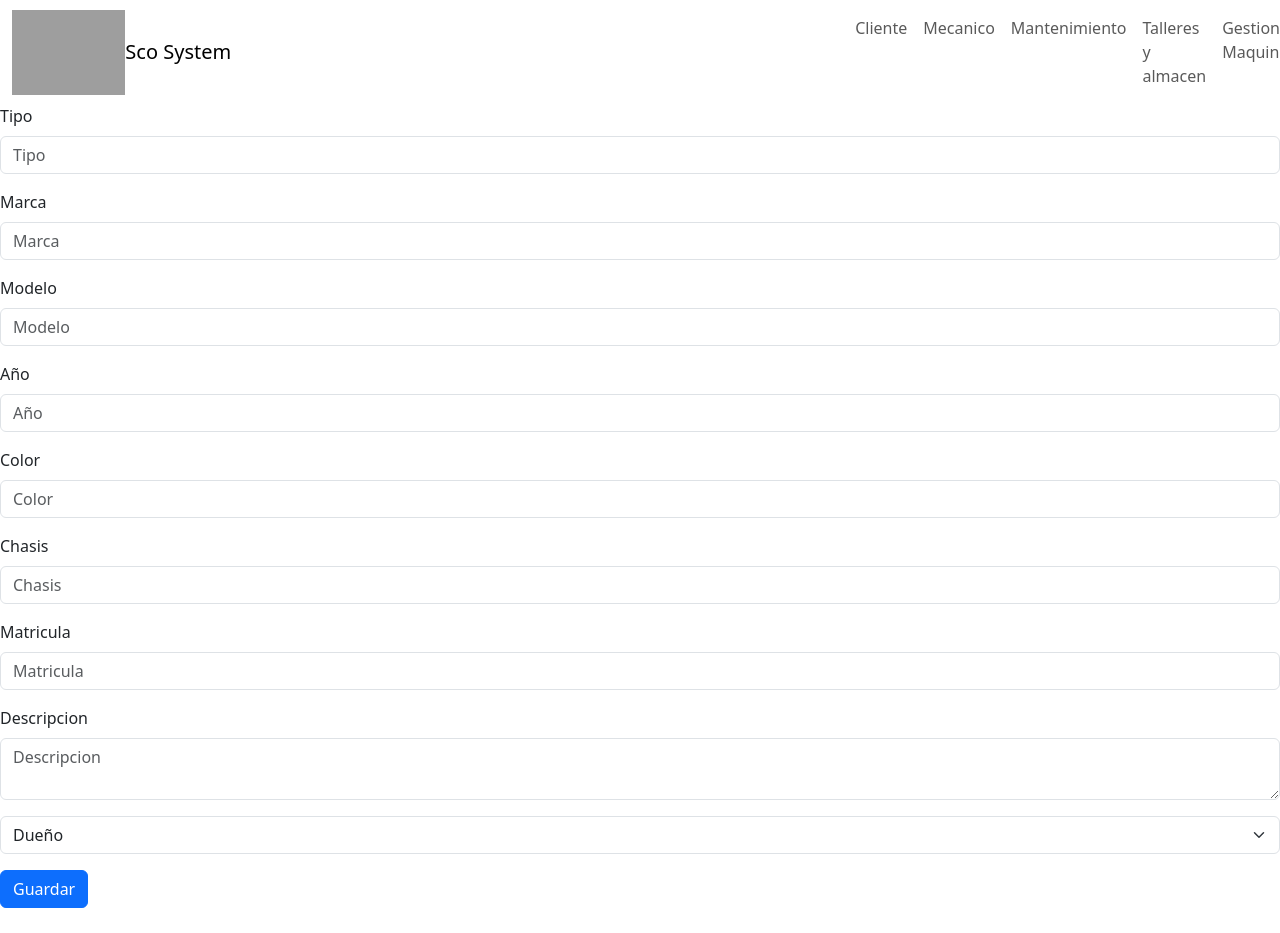
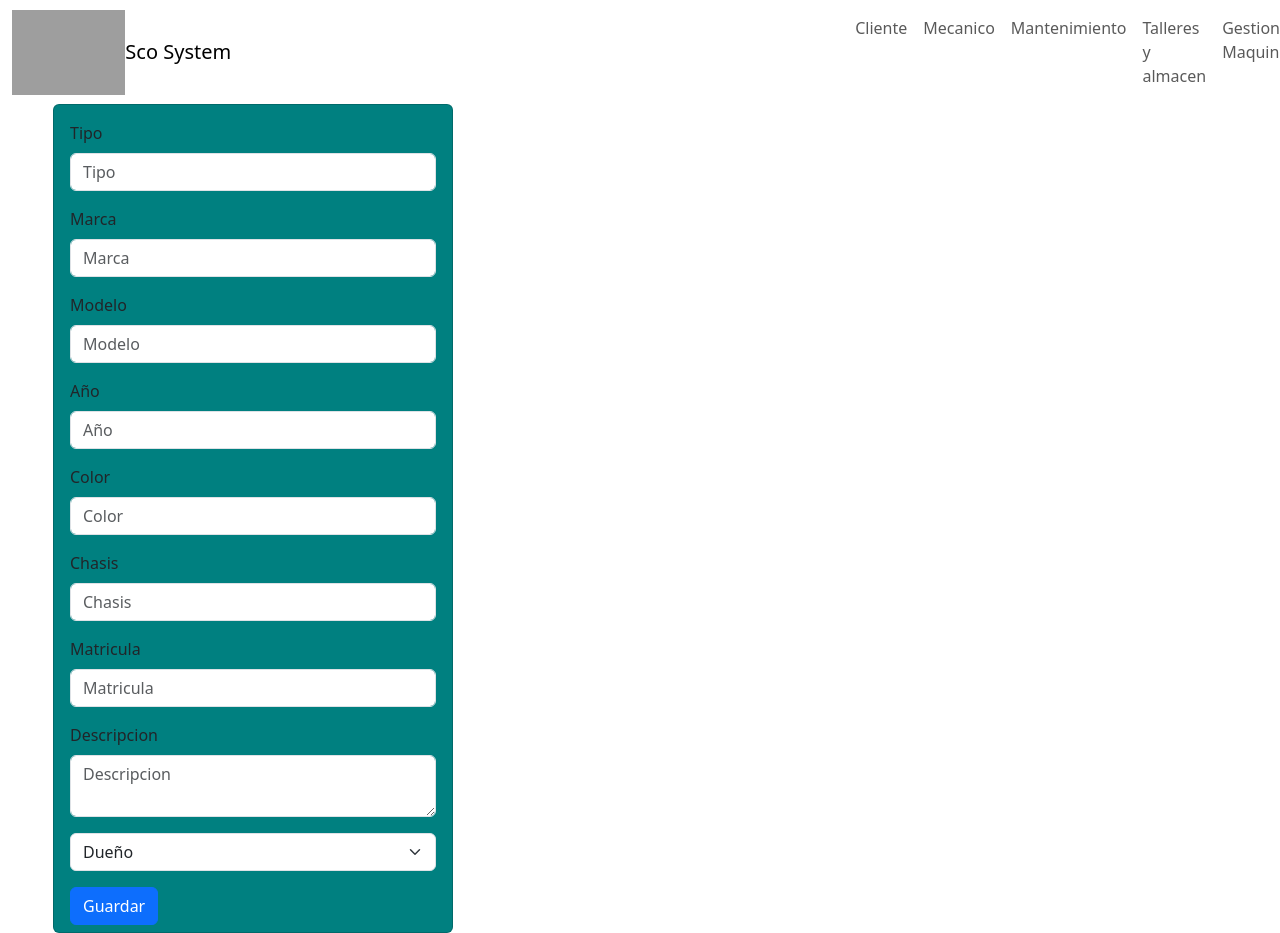
Before and after one commit to AmaurysBaezM/MantenimientoVehiculo, a React (Create React App) app: page /FormularioVehiculo in a window 1280 px wide. Shown: the top 933 px of the page. Before the commit the page ends 908 px from the top, so only its background shows below. Built offline with nearby package versions, Linux system fonts and the light colour scheme; grey boxes are pictures that could not be loaded.

Commit message:
Update FormularioVehiculo.jsx
Actualizacion del diseño del formulario de vehiculo

```diff
--- a/src/Components/FormularioVehiculo.jsx
+++ b/src/Components/FormularioVehiculo.jsx
@@ -1,9 +1,10 @@
 import Form from 'react-bootstrap/Form';
 import Button from 'react-bootstrap/Button';
+import { Card } from 'react-bootstrap';
 
 function FormularioVehiculo() {
   return (
-    <>
+   <Card style={{width: '25rem', height: '51.8rem', paddingTop: '1rem' , marginLeft:'53px', paddingLeft:'1rem', paddingRight:'1rem', backgroundColor:'teal'}}>
         <Form>
             <Form.Group className="mb-3">
                 <Form.Label>Tipo</Form.Label>
@@ -58,7 +59,7 @@ function FormularioVehiculo() {
             Guardar
           </Button>
         </Form>
-    </>
+   </Card>
   );
 }
 
```
Lines whose indentation alone changed are shown as unchanged.
